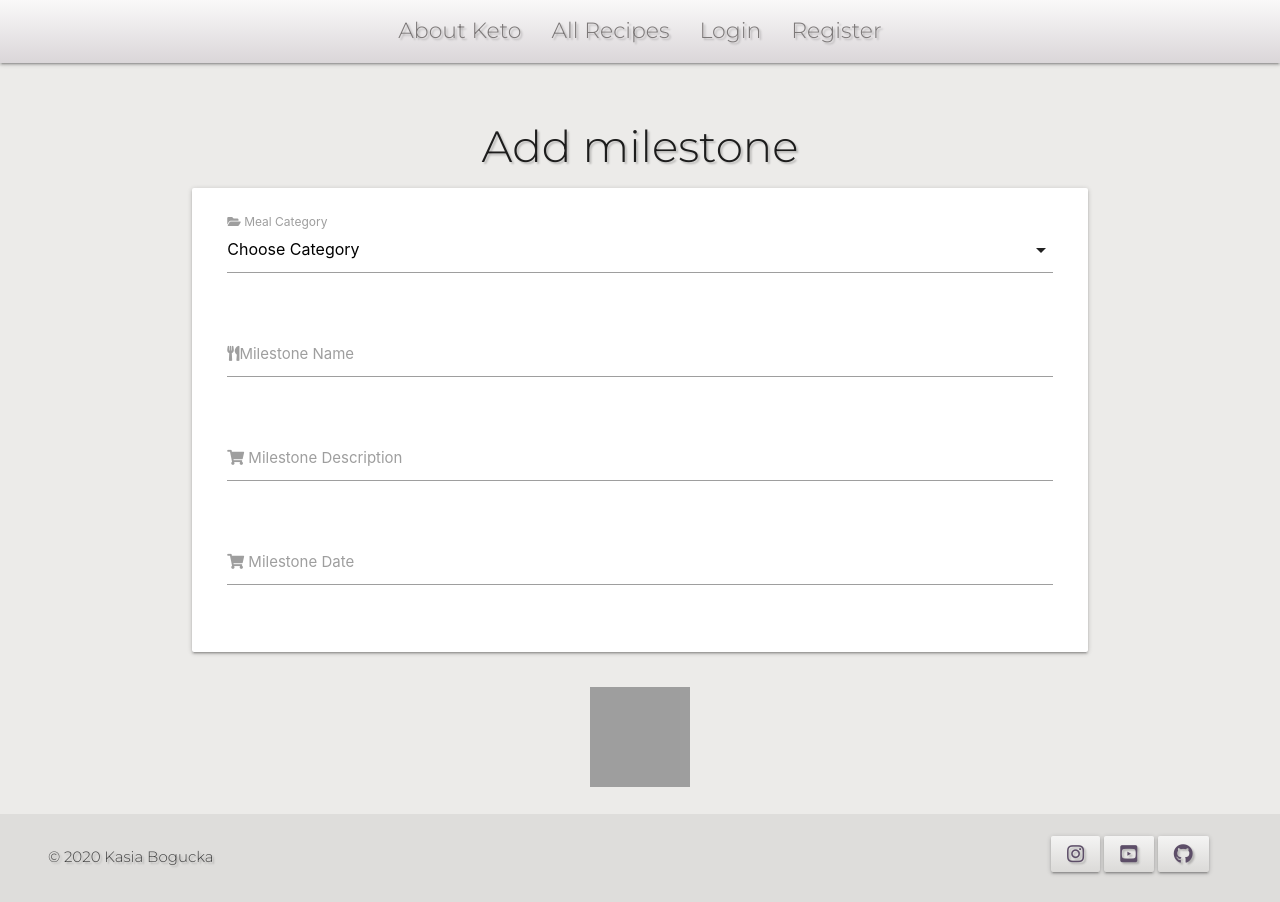
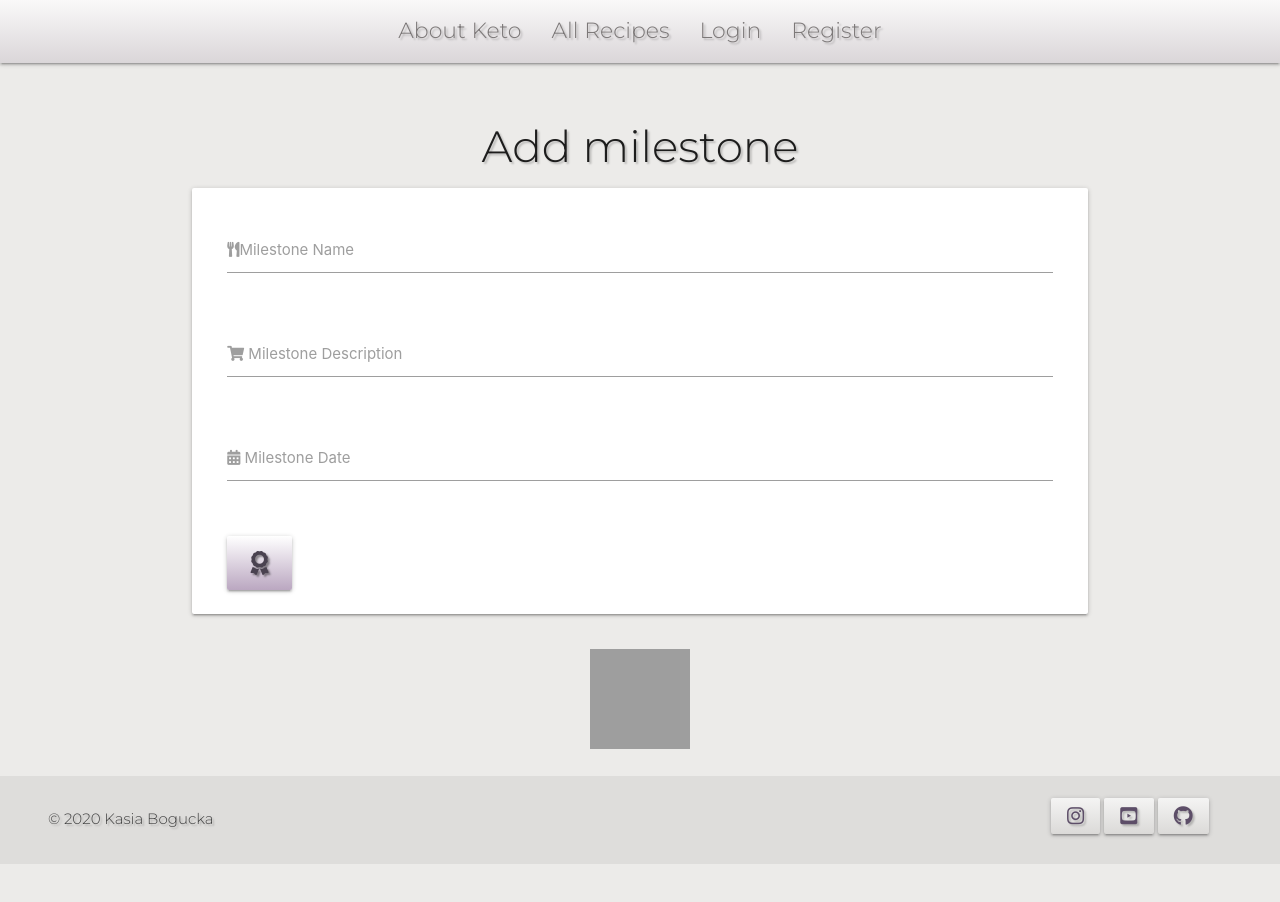
Before and after one commit to Code-Institute-Submissions/kasias-KETO-cookbook, a Flask app: page /add_milestone in a window 1280 px wide. Shown: the part 308-1210 px from the top of the page. After the commit the page ends 1172 px from the top, so only its background shows below. Run offline with Flask 2, Linux system fonts and the light colour scheme; some libraries are stand-ins or nearby versions; grey boxes are pictures that could not be loaded.

Commit message:
Add milestone form input fields and calendar

```diff
--- a/app.py
+++ b/app.py
@@ -98,8 +98,8 @@ def login():
 def profile(username):
     # grab the session user's username from database
     user = mongo.db.users.find_one({"username": username.lower()})
-    milestones = mongo.db.milestones.find()
-    recipes = list(mongo.db.recipes.find())
+    milestones = mongo.db.milestones.find({"username": username.lower()})
+    recipes = list(mongo.db.recipes.find({"username": username.lower()}))
 
     if "user" in session:
         return render_template(
--- a/static/js/script.js
+++ b/static/js/script.js
@@ -4,5 +4,12 @@ $(document).ready(function(){
     $('.parallax').parallax();
     $('.modal').modal();
     $('.collapsible').collapsible();
-
+    $('.datepicker').datepicker({
+        format: "dd mmmm, yyyy",
+        yearRange: 3,
+        showClearBtn: true,
+        i18n: {
+            done: "Select"
+        }
+    });
   });
--- a/templates/add_milestone.html
+++ b/templates/add_milestone.html
@@ -4,17 +4,7 @@
 
 <div class="row card-panel gret lighten-5">
     <form class="col s12" method="POST" action="{{ url_for('add_milestone') }}">
-        <div class="row">
-            <div class="input-field col s12">
-                <select id="category_name" name="category_name">
-                    <option value="" disabled selected>Choose Category</option>
-                    {% for category in categories %}
-                    <option value="{{ category.category_name }}">{{ category.category_name }}</option>
-                    {% endfor %}
-                </select>
-                <label for="category_name"><i class="fas fa-folder-open"></i> Meal Category</label>
-            </div>
-        </div>
+
 
         <div class="row">
             <div class="input-field col s12">
@@ -30,10 +20,11 @@
         </div>
         <div class="row">
             <div class="input-field col s12">
-                <input name="milestone_date" id="milestone_date" minlength="5" maxlength="300" type="text" class="validate" required />
-                <label for="milestone_date"><i class="fas fa-shopping-cart"></i> Milestone Date</label>
+                <input name="milestone_date" id="milestone_date" minlength="5" maxlength="300" type="text" class="datepicker validate" required />
+                <label for="milestone_date"><i class="fas fa-calendar-alt"></i> Milestone Date</label>
             </div>
         </div>
+        <a href="{{ url_for('add_milestone') }}" class="waves-effect waves-light btn-large neutral"><i class="fas fa-award"></i></a>
 
     </form>
 </div>
```
Also changed, not shown: templates/profile.html (+3 -14 lines).
